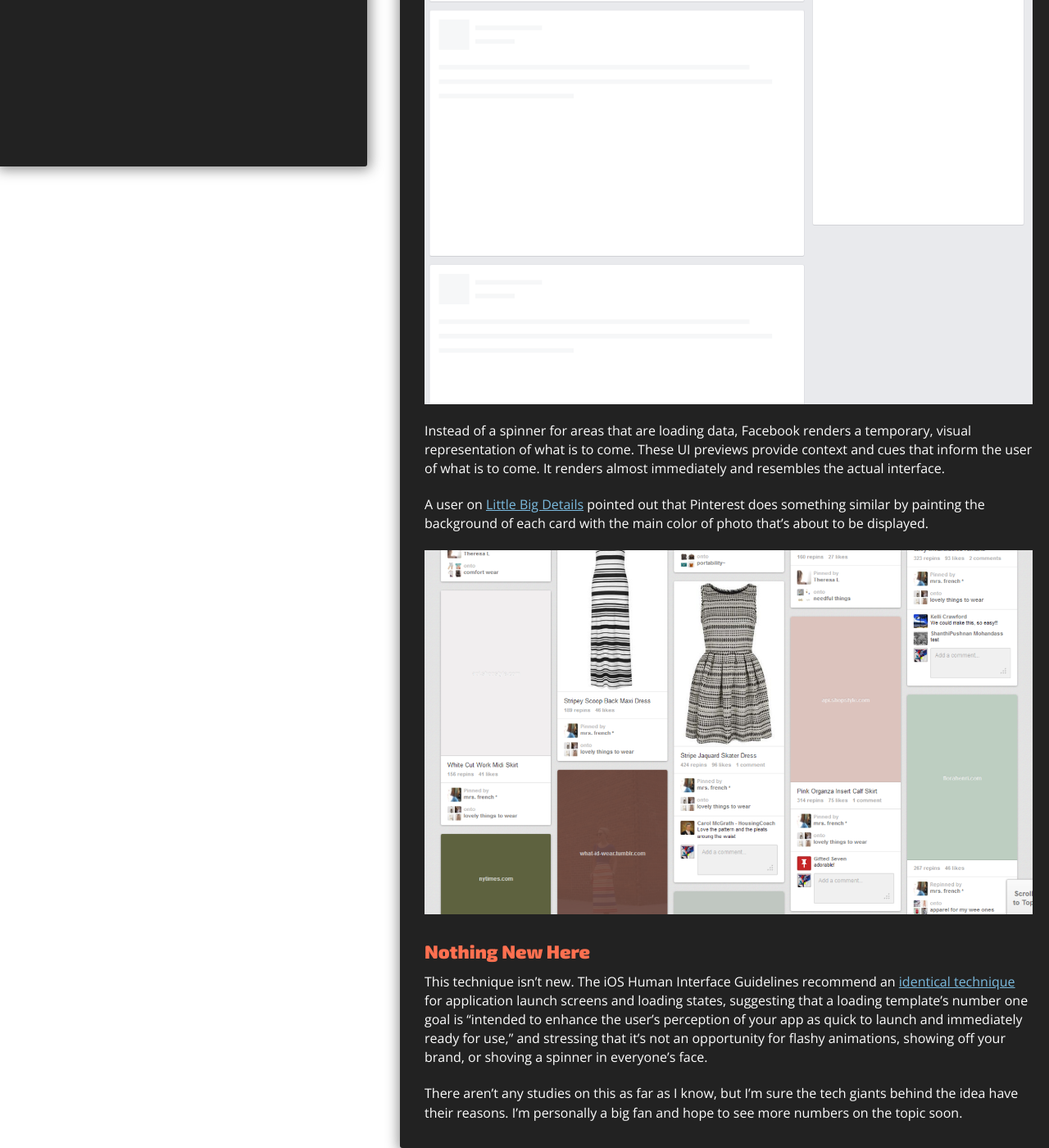
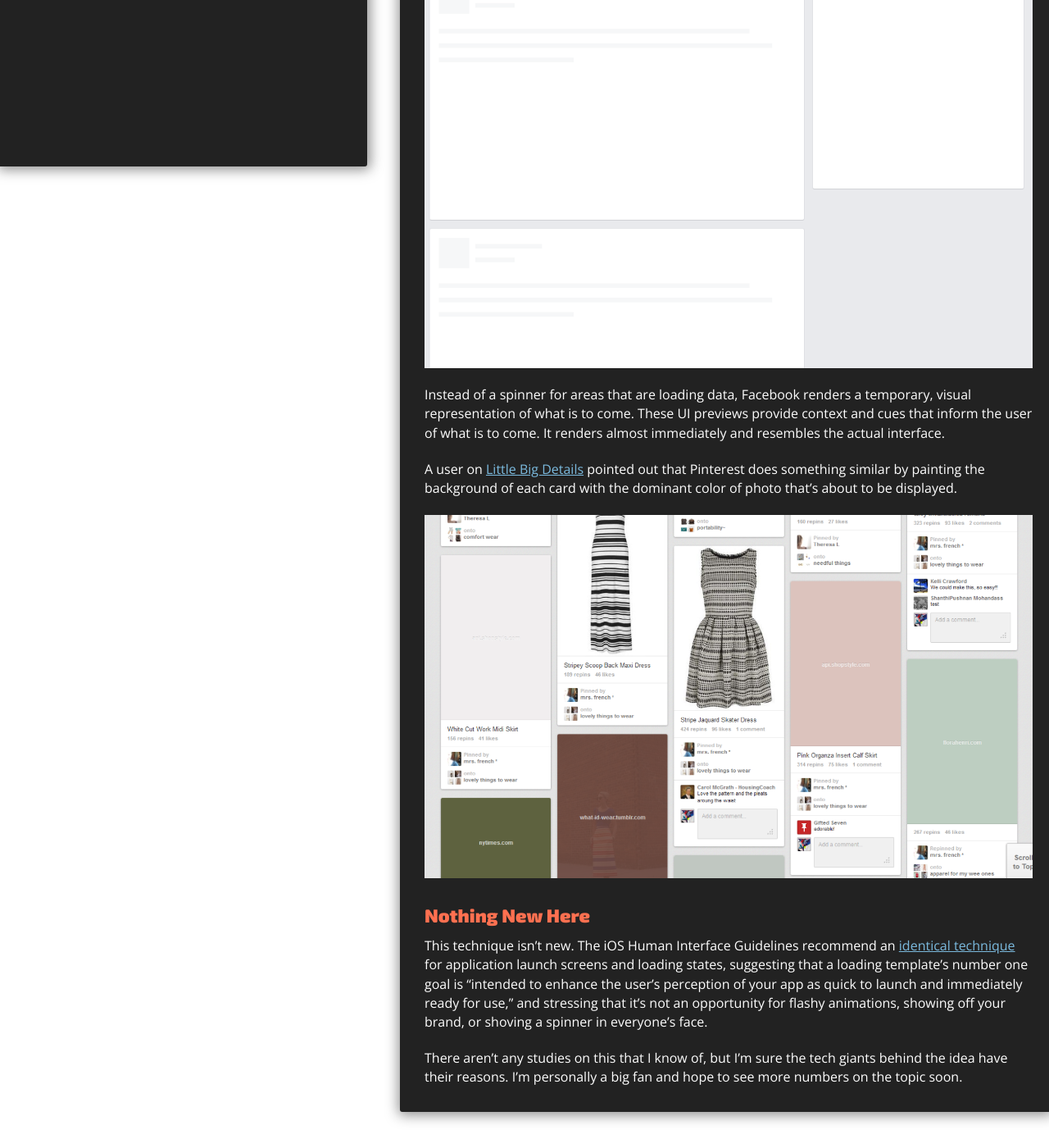
Before and after one commit to aaronagray/hellometa, a Jekyll site: the page built from _posts/2015-10-07-performance-and-non-blocking-UI.md, in a window 1280 px wide and 1400 px high, scrolled down 1366 px. Shown: the whole window at 82% size. Built offline with Jekyll 4.4.1, drawn with Linux system fonts in a browser that asks for light colours; some web fonts are replaced; some of the changed text lies outside the part shown.

```diff
--- a/_posts/1015-10-07-performance-and-non-blocking-UI.md
+++ b/_posts/2015-10-07-performance-and-non-blocking-UI.md
@@ -20,13 +18,13 @@ Optimizing the critical rendering path is important, but I think it's equally im
 
 The loading spinner can be described as blocking because it prevents the user from deciding what is next for them. There's no indication of how long it will take to stop spinning and no matter what you load after this, it's going to be a jolting experience when lots of new content bursts to the screen.
 
-The metric I want to explore is the time to operate: the time it takes for users to determine what they will do next according to their own agenda. Callum Hart points out that Facebook does this really well with [non-blocking ui previews](http://www.callumhart.com/blog/non-blocking-uis-with-interface-previews).
+The metric I want to explore is the time to operate: the time it takes for users to determine what they will do next according to their own agenda. Callum Hart points out that Facebook does this really well with [non-blocking UI previews](http://www.callumhart.com/blog/non-blocking-uis-with-interface-previews).
 
 ![Facebook non-blocking ui preview](/public/images/facebook.png)
 
 Instead of a spinner for areas that are loading data, Facebook renders a temporary, visual representation of what is to come. These UI previews provide context and cues that inform the user of what is to come. It renders almost immediately and resembles the actual interface.
 
-A user on [Little Big Details]( http://littlebigdetails.com/post/56782380031/pinterest-before-image-is-loaded-the-background) pointed out that Pinterest does something similar by painting the background of each card with the main color of  photo that’s about to be displayed.
+A user on [Little Big Details]( http://littlebigdetails.com/post/56782380031/pinterest-before-image-is-loaded-the-background) pointed out that Pinterest does something similar by painting the background of each card with the dominant color of  photo that’s about to be displayed.
 
 ![Pinterest](/public/images/pinterest.png)
 
@@ -34,4 +32,4 @@ A user on [Little Big Details]( http://littlebigdetails.com/post/56782380031/pin
 
 This technique isn't new. The iOS Human Interface Guidelines recommend an [identical technique](https://developer.apple.com/library/ios/documentation/UserExperience/Conceptual/MobileHIG/LaunchImages.html) for application launch screens and loading states, suggesting that a loading template's number one goal is "intended to enhance the user’s perception of your app as quick to launch and immediately ready for use," and stressing that it's not an opportunity for flashy animations, showing off your brand, or shoving a spinner in everyone's face.
 
-There aren't any studies on this as far as I know, but I'm sure the tech giants behind the idea have their reasons. I'm personally a big fan and hope to see more numbers on the topic soon.
+There aren't any studies on this that I know of, but I'm sure the tech giants behind the idea have their reasons. I'm personally a big fan and hope to see more numbers on the topic soon.
```
Also changed, not shown: other parts of _posts/2015-10-07-performance-and-non-blocking-UI.md (+1 -3 lines), _posts/2015-09-25-rocky-mountain-ruby.md (added, +15 -0 lines).
